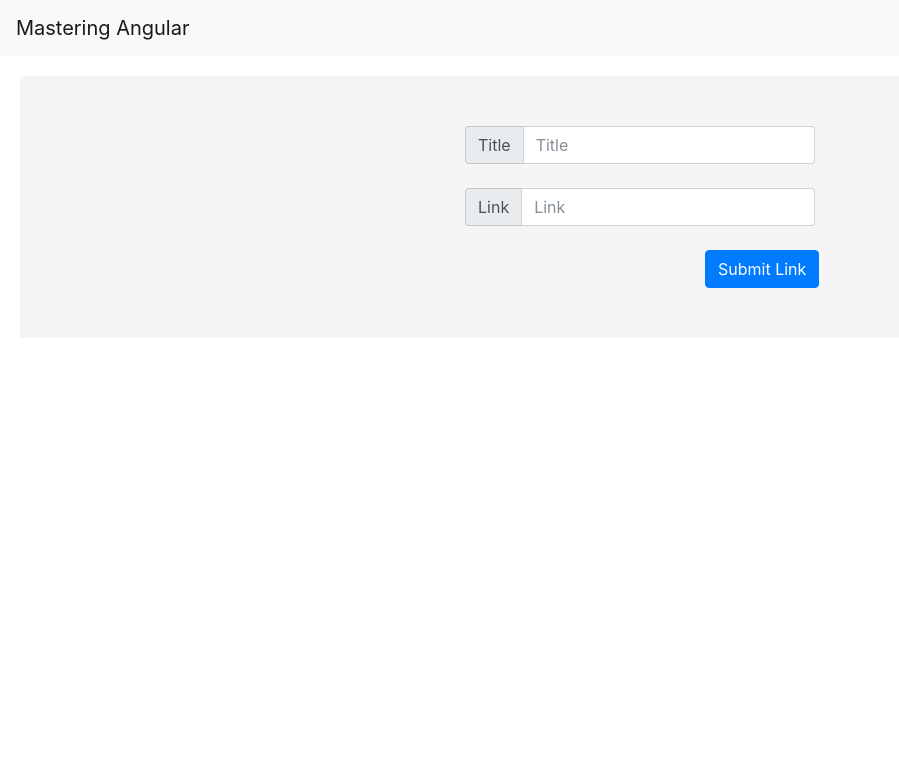
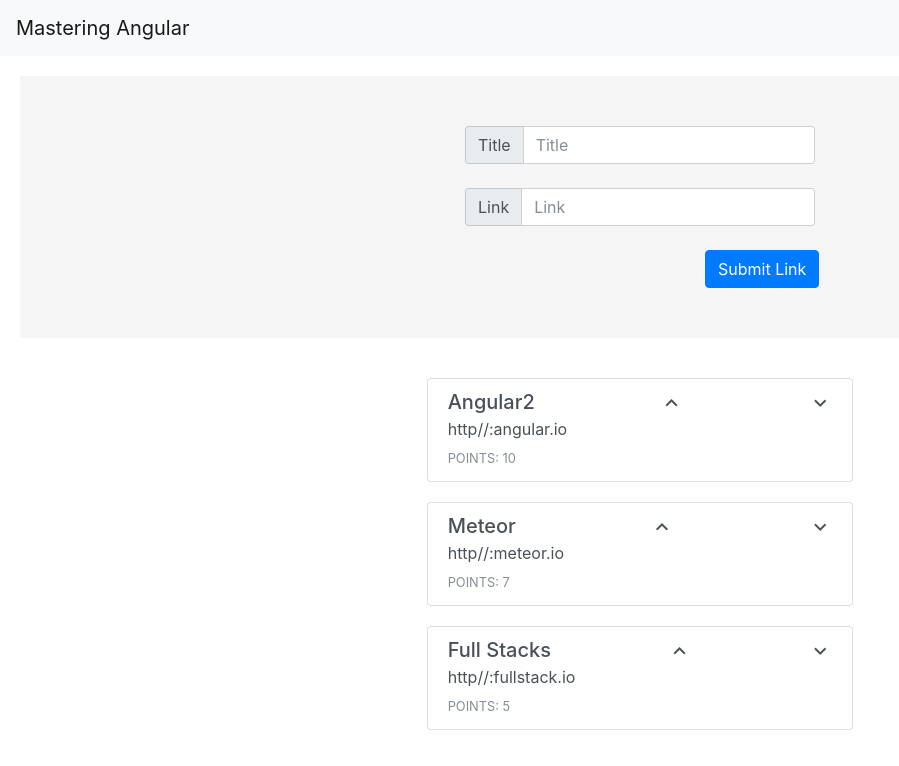
Before and after one commit to karocksjoelee/angular-learn-notes, an Angular app: page /reddit in a window 1280 px wide. Shown: the top 766 px of the page, without its empty margins (0-899 px from the left). Built offline with nearby package versions, Linux system fonts and the light colour scheme.

Commit message:
[Angular] Reddit Clone Completed

```diff
--- a/src/app/content/content.component.html
+++ b/src/app/content/content.component.html
@@ -1,5 +1,3 @@
 <div class="wrapper">
-  <div *ngFor="let course of courses">
-      <app-course-item [course]="course"></app-course-item>
-  </div>
+  <app-course-item *ngFor="let course of courses" [course]="course"></app-course-item>
 </div>
--- /dev/null
+++ b/src/app/reddit-clone/article/article.component.css
@@ -0,0 +1,9 @@
+.list-group-item {
+  margin: 0 auto;
+  margin-top: 20px;
+  float: none;
+}
+
+.material-icons {
+  cursor: pointer;
+}
--- /dev/null
+++ b/src/app/reddit-clone/article/article.component.html
@@ -0,0 +1,9 @@
+<div href="#" class="list-group-item list-group-item-action flex-column align-items-start col-lg-4 col-lg-offset-4">
+  <div class="d-flex w-100 justify-content-between">
+    <h5 class="mb-1">{{article.title}}</h5>
+    <i class="material-icons" (click)="voteUp()">keyboard_arrow_up</i>
+    <i class="material-icons" (click)="voteDown()">keyboard_arrow_down</i>
+  </div>
+  <p class="mb-1">{{article.link}}</p>
+  <small class="text-muted">POINTS: {{article.votes}}</small>
+</div>
--- /dev/null
+++ b/src/app/reddit-clone/article/article.component.ts
@@ -0,0 +1,28 @@
+import { Component, OnInit, Input } from '@angular/core';
+import { Article } from '../../shared/models/article';
+
+@Component({
+  selector: 'app-article',
+  templateUrl: './article.component.html',
+  styleUrls: ['./article.component.css']
+})
+export class ArticleComponent implements OnInit {
+
+  @Input() article: Article;
+
+  constructor() {}
+
+  ngOnInit() {
+  }
+
+  voteUp() {
+    this.article.votes += 1;
+    return false;
+  }
+
+  voteDown() {
+    this.article.votes -= 1;
+    return false;
+  }
+
+}
--- a/src/app/reddit-clone/reddit-clone.component.html
+++ b/src/app/reddit-clone/reddit-clone.component.html
@@ -15,3 +15,7 @@
     </div>
   </div>
 </div>
+
+<div class="list-group">
+  <app-article *ngFor="let article of sortedArticles()" [article]="article"></app-article>
+</div>
--- a/src/app/reddit-clone/reddit-clone.component.ts
+++ b/src/app/reddit-clone/reddit-clone.component.ts
@@ -1,4 +1,5 @@
 import { Component, OnInit } from '@angular/core';
+import { Article } from '../shared/models/article';
 
 @Component({
   selector: 'app-reddit-clone',
@@ -7,14 +8,48 @@ import { Component, OnInit } from '@angular/core';
 })
 export class RedditCloneComponent implements OnInit {
 
+  articles: Article[];
+
   constructor() { }
 
   ngOnInit() {
+    this.articles = [
+      {
+        title: 'Angular2',
+        link: 'http//:angular.io',
+        votes: 10
+      },
+      {
+        title: 'Full Stacks',
+        link: 'http//:fullstack.io',
+        votes: 5
+      },
+      {
+        title: 'Meteor',
+        link: 'http//:meteor.io',
+        votes: 7
+      }
+    ];
+
   }
 
   addArticle(title: HTMLInputElement, link: HTMLInputElement) {
-    console.log(`Adding title : ${title.value} / link: ${link.value}`);
+
+    this.articles.push({
+      title: title.value,
+      link: link.value,
+      votes: 0
+    });
+
+    title.value = '';
+    link.value = '';
     return false;
   }
 
+  sortedArticles(): Article[] {
+    return this.articles.sort((a: Article, b: Article) => {
+      return b.votes - a.votes;
+    });
+  }
+
 }
--- a/src/app/reddit-clone/reddit-clone.module.ts
+++ b/src/app/reddit-clone/reddit-clone.module.ts
@@ -2,6 +2,7 @@ import { NgModule } from '@angular/core';
 import { CommonModule } from '@angular/common';
 import { RouterModule } from '@angular/router';
 import { RedditCloneComponent } from './reddit-clone.component';
+import { ArticleComponent } from './article/article.component';
 
 const routes = [
   { path: '', component: RedditCloneComponent }
@@ -13,7 +14,8 @@ const routes = [
     RouterModule.forChild(routes)
   ],
   declarations: [
-    RedditCloneComponent
+    RedditCloneComponent,
+    ArticleComponent
   ]
 })
 export class RedditCloneModule { }
--- /dev/null
+++ b/src/app/shared/models/article.ts
@@ -0,0 +1,5 @@
+export interface Article {
+  title: string;
+  link: string;
+  votes: number;
+}
--- a/src/index.html
+++ b/src/index.html
@@ -8,6 +8,7 @@
   <meta name="viewport" content="width=device-width, initial-scale=1">
   <link rel="icon" type="image/x-icon" href="favicon.ico">
   <link rel="stylesheet" href="https://maxcdn.bootstrapcdn.com/bootstrap/4.0.0-beta/css/bootstrap.min.css" integrity="sha384-/Y6pD6FV/Vv2HJnA6t+vslU6fwYXjCFtcEpHbNJ0lyAFsXTsjBbfaDjzALeQsN6M" crossorigin="anonymous">
+  <link href="https://fonts.googleapis.com/icon?family=Material+Icons" rel="stylesheet">
 </head>
 <body>
   <app-root>Loading...</app-root>
```
Also changed, not shown: 1 other file (tests, documents, lock files or other folders).
